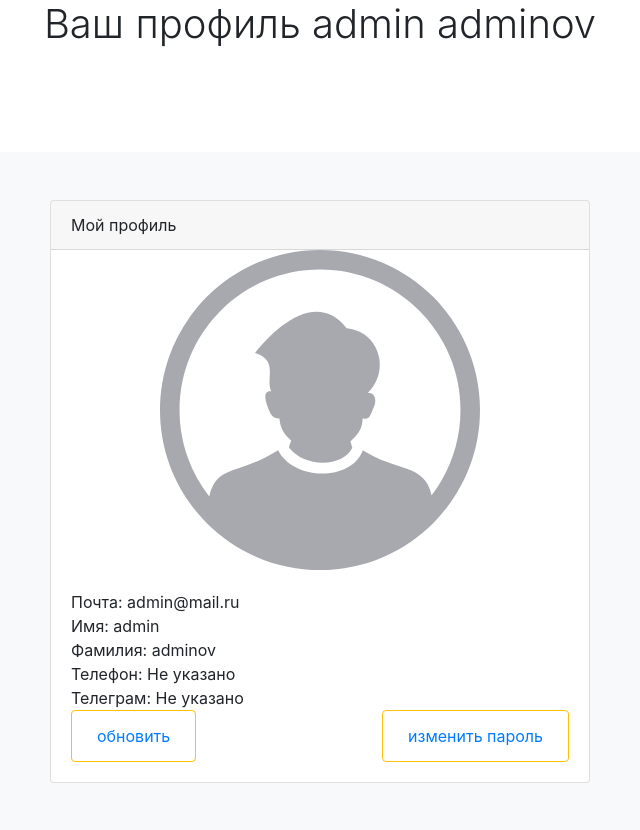
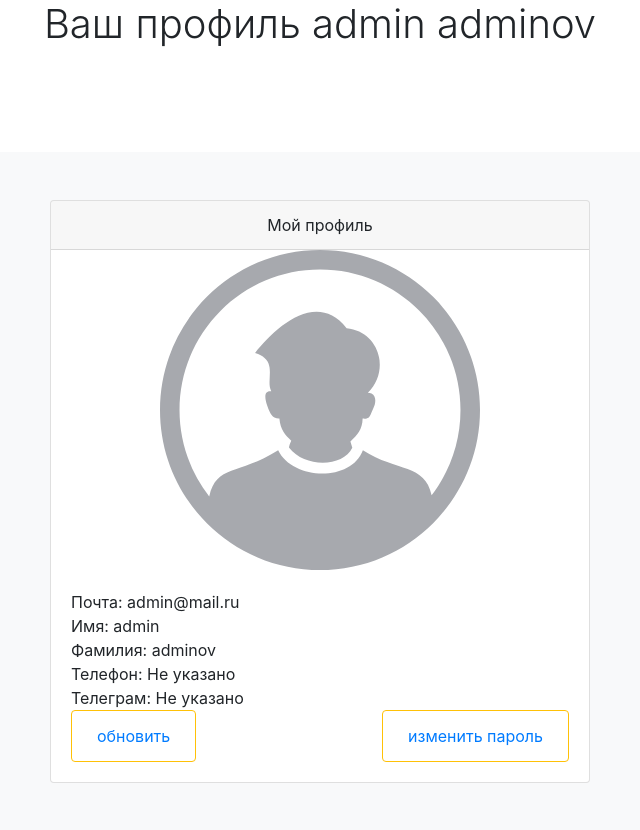
Before and after one commit to Rolllab/DogsProject, a Django app: page /users/profile/ in a window 1280 px wide. Shown: the part 152-982 px from the top of the page, without its empty margins (320-960 px from the left). Run offline with Django 5.2, Linux system fonts and the light colour scheme; a user stored in the database is signed in; some libraries are stand-ins or nearby versions.

Commit message:
1) Обновлен user_profile_read_only; 2) Конец урока 9-10

```diff
--- a/users/templates/users/user_profile_read_only.html
+++ b/users/templates/users/user_profile_read_only.html
@@ -5,7 +5,7 @@
     <div class="col-3"></div>
     <div class="col-6">
         <div class="card">
-            <div class="card-header">Мой профиль</div>
+            <div class="card-header d-flex justify-content-center">Мой профиль</div>
             <img class="card-img-top" src="{{ user.avatar|user_media }}" width="300" height="320" alt="Card image cap">
             <div class="card-body">
                 <span class="card-text">Почта: {{ user.email }}</span><br>
```
